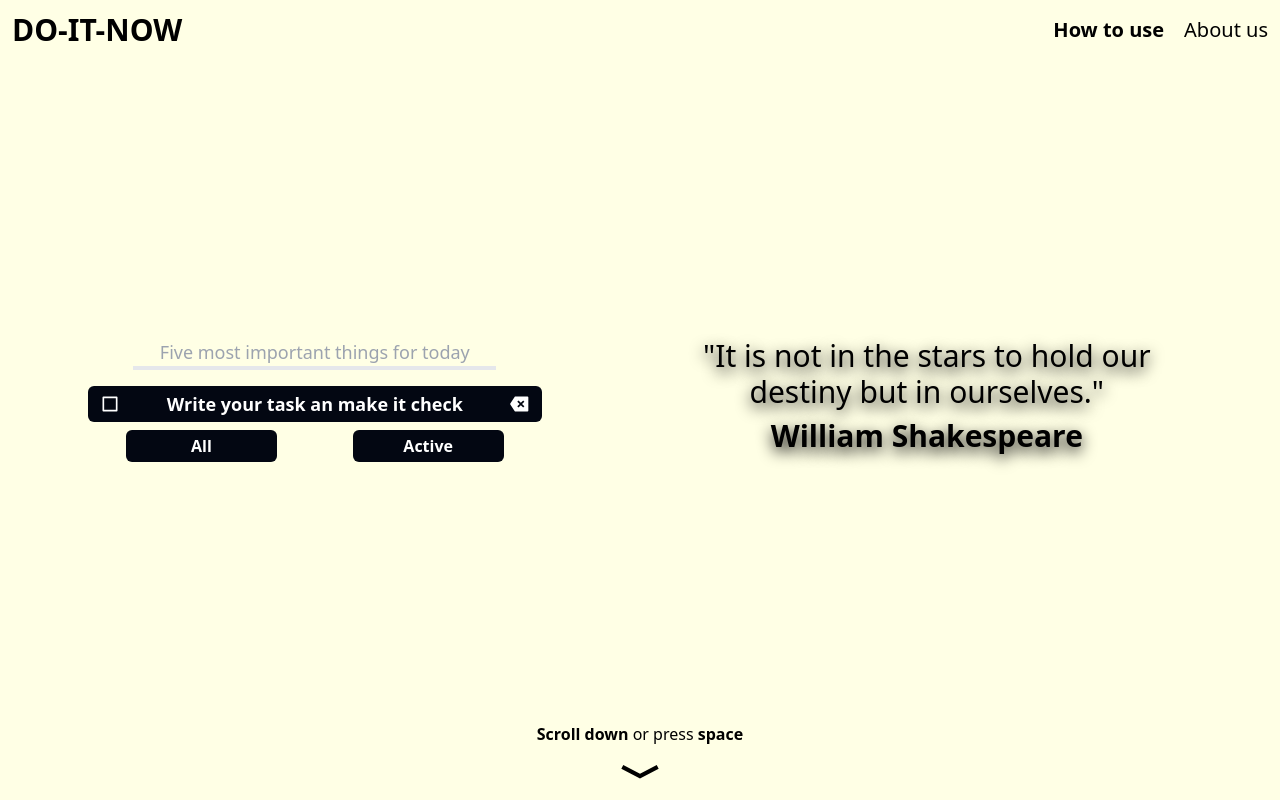
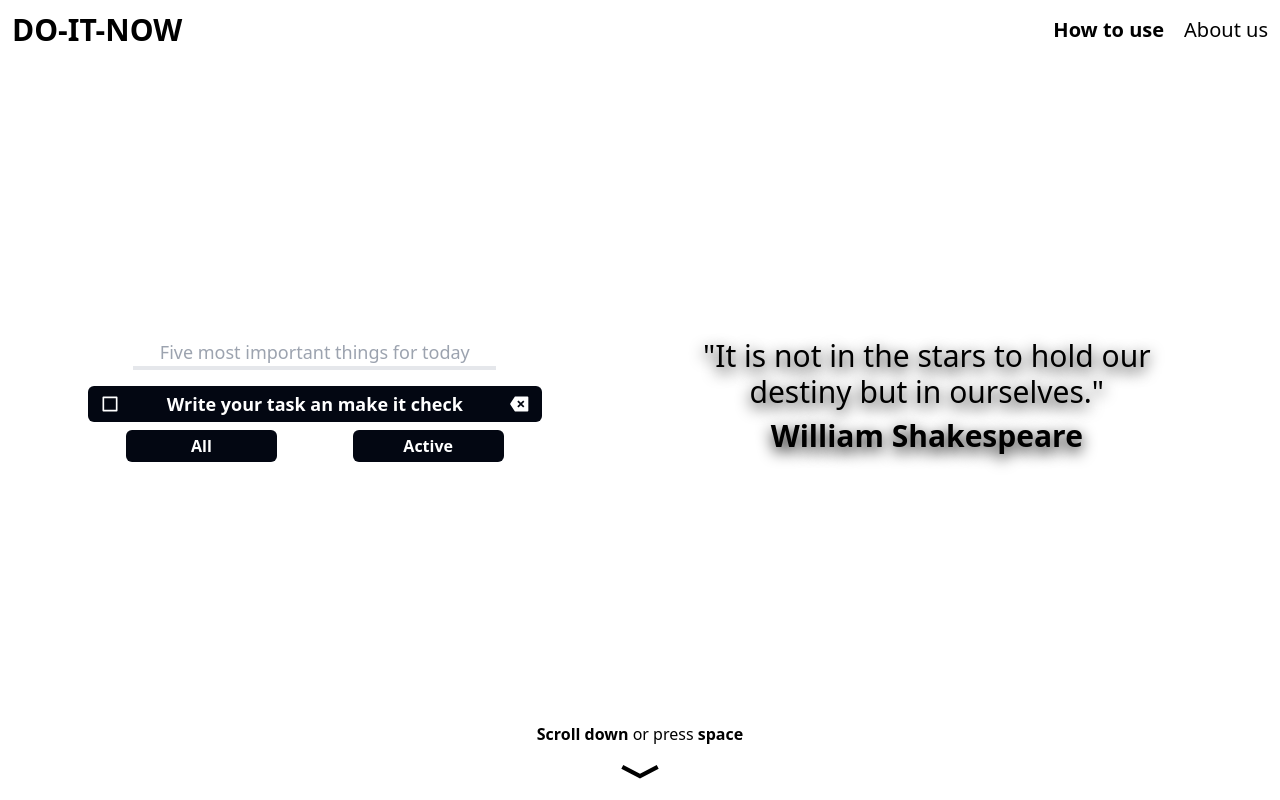
Before and after one commit to fantasyfuerte/DO-IT-PROJECT, a React (Vite) app: page / in a window 1280 px wide. Shown: the top 800 px of the page. Built offline with nearby package versions, Linux system fonts and the light colour scheme.

Commit message:
Changing ugly bg

```diff
--- a/src/ToDoApp/ToDoApp.tsx
+++ b/src/ToDoApp/ToDoApp.tsx
@@ -38,7 +38,7 @@ const ToDoApp: React.FC = () => {
   }, [toDoState]);
 
   return (
-    <section className="md:ml-20 p-2 min-w-96 rounded-md h-fit md:basis-2/5">
+    <section className="md:ml-20 p-2 rounded-md h-fit md:basis-2/5">
       {toDoState.length < 5 && (
         <NewTaskForm filter={filter} dispatch={dispatch} />
       )}
--- a/src/ToDoApp/components/NewTaskForm.tsx
+++ b/src/ToDoApp/components/NewTaskForm.tsx
@@ -39,7 +39,7 @@ const NewTaskForm: React.FC<Props> = ({ dispatch, filter }) => {
         onChange={(e) => setTitle(e.target.value)}
         onKeyDown={handleEnter}
         value={title}
-        className="w-4/5 outline-none bg-transparent border-b-4 text-center text-lg font-medium mb-2"
+        className="min-w-72 md:w-4/5 outline-none bg-transparent border-b-4 text-center text-lg font-medium mb-2"
         disabled={filter !== filters.ALL ? true : false}
       />
       <button
--- a/src/ToDoApp/components/ToDoCard.tsx
+++ b/src/ToDoApp/components/ToDoCard.tsx
@@ -14,15 +14,15 @@ const ToDoCard: React.FC<Props> = ({ todo, dispatch }) => {
   return (
     <li
       key={todo.id}
-      className={`flex items-center gap-3 bg-gray-950 w-full justify-between px-3 py-1 rounded-md my-2 cursor-pointer ${
+      className={`flex items-center gap-3 bg-gray-950 w-full justify-between px-3 py-1 rounded-md my-2 cursor-pointer${
         todo.completed && "opacity-50 decoration-line"
       }`}
       onClick={() =>
         dispatch({ type: DispatchType.COMPLETE, payload: { id: todo.id } })
       }
     >
-      {todo.completed  ? (
-        <RiCheckboxFill size={20} color="#fff" className="hidden md:inline"/>
+      {todo.completed ? (
+        <RiCheckboxFill size={20} color="#fff" className="hidden md:inline" />
       ) : (
         <RiCheckboxBlankLine
           size={20}
--- a/src/index.css
+++ b/src/index.css
@@ -8,7 +8,6 @@
   }
 }
 body {
-  background-color: rgb(255, 255, 229);
   user-select: none;
 }
 
```
